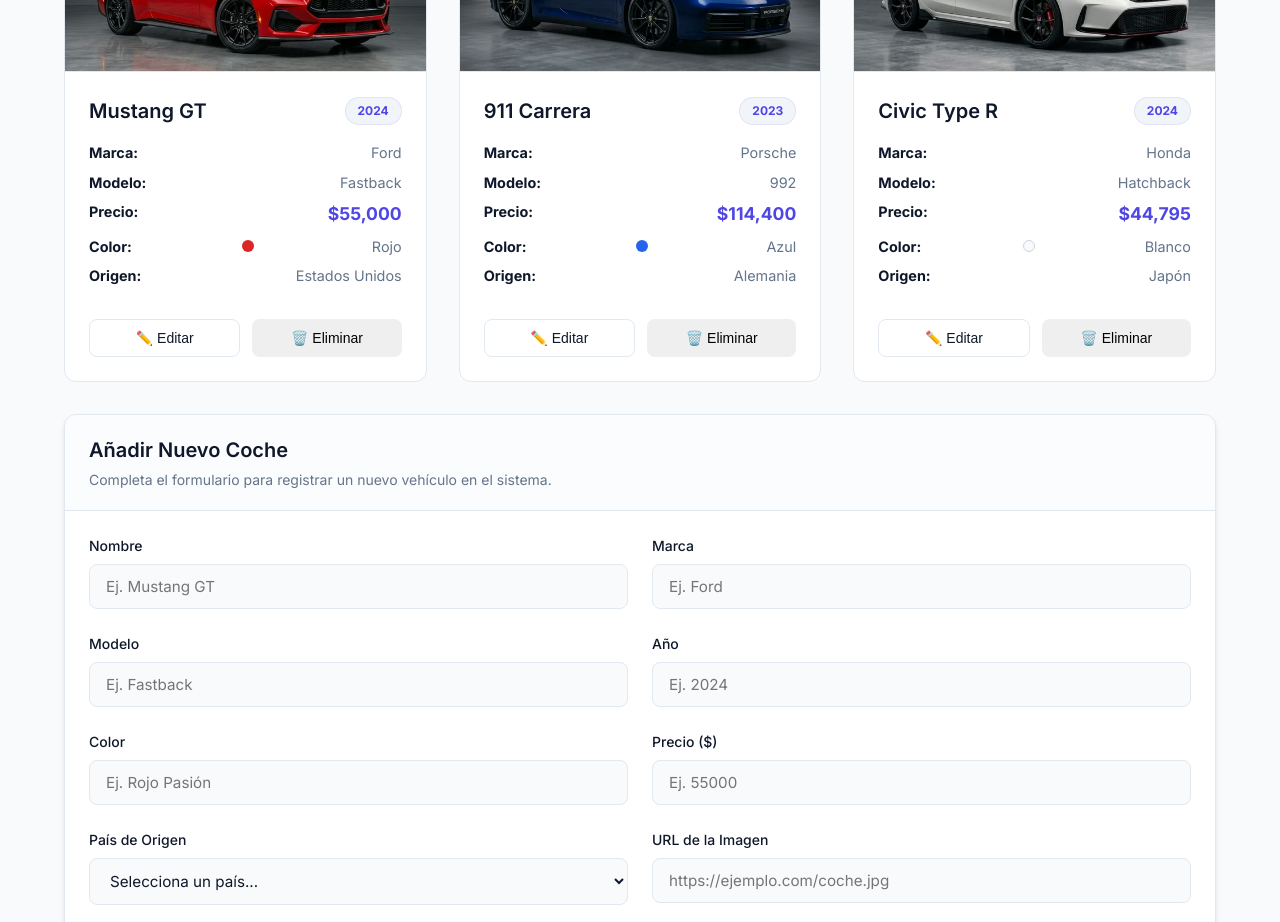
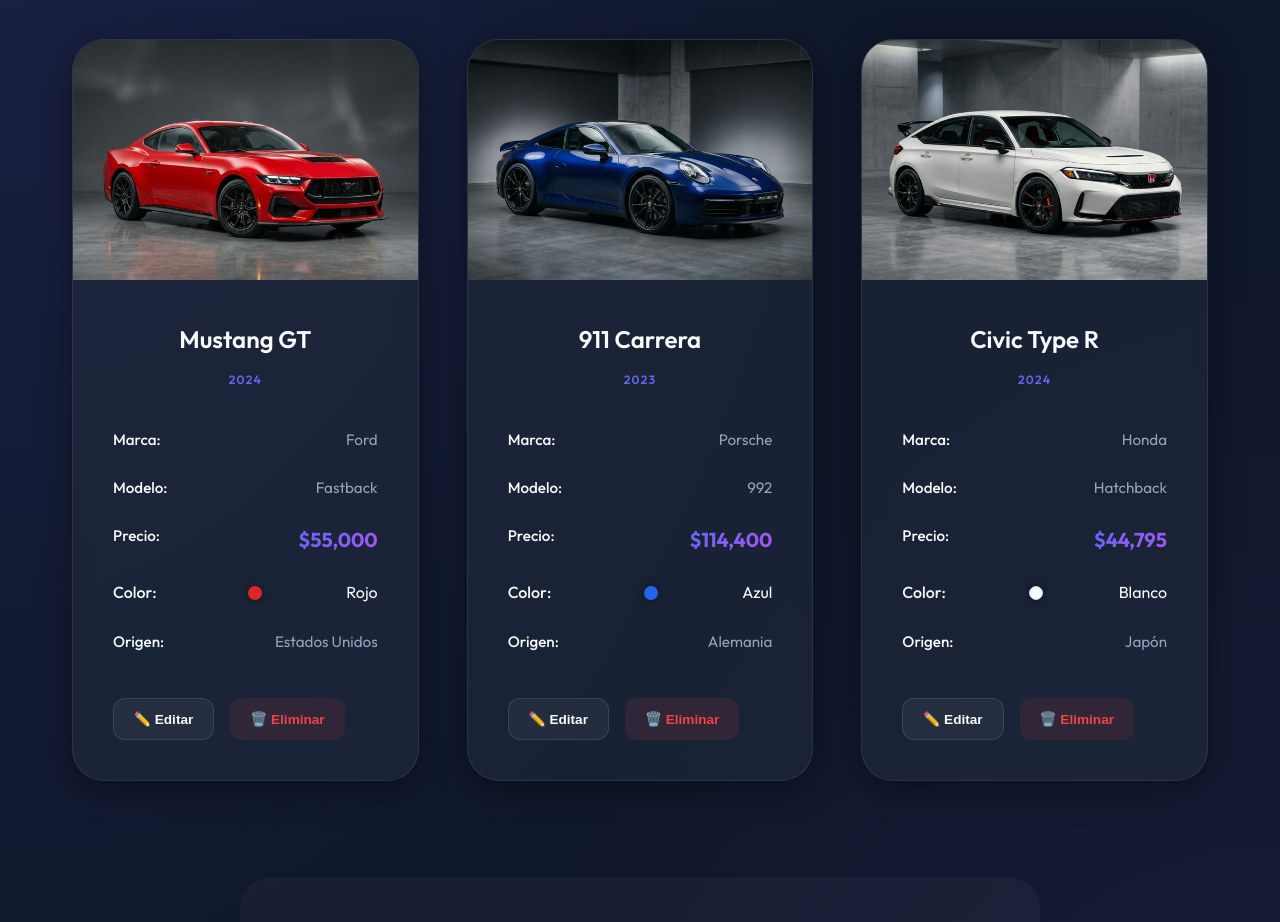
Before and after one commit to pablomolero2007-ops/tarea-de-aplicacion-web-, a plain HTML site: page index.html in a window 1280 px wide. Shown: the part 389-1311 px from the top of the page. Drawn offline with Linux system fonts and the light colour scheme.

Commit message:
prueba4.2

```diff
--- a/index.html
+++ b/index.html
@@ -6,7 +6,7 @@
     <meta name="description" content="Catálogo de coches modernos con listado y formulario para añadir nuevos vehículos">
     <title>Catálogo de Coches</title>
     <link rel="stylesheet" href="styles.css">
-    <link href="https://fonts.googleapis.com/css2?family=Inter:wght@400;500;600;700&display=swap" rel="stylesheet">
+    <link href="https://fonts.googleapis.com/css2?family=Outfit:wght@300;400;500;600;700&family=Inter:wght@400;500;600&display=swap" rel="stylesheet">
 </head>
 <body>
     <nav class="navbar">
@@ -116,9 +116,9 @@
 
         <!-- Section: Formulario -->
         <section id="nuevo" class="card mt-8">
-            <div class="card-header">
+            <div class="section-header">
                 <h3>Añadir Nuevo Coche</h3>
-                <p>Completa el formulario para registrar un nuevo vehículo en el sistema.</p>
+                <p>Completa el registro para añadir un vehículo de alta gama al sistema.</p>
             </div>
             <form class="car-form">
                 <div class="form-grid">
--- a/styles.css
+++ b/styles.css
@@ -1,28 +1,25 @@
-/* Resets & Variables */
+/* Design System & Variables */
 :root {
-    --primary-color: #4f46e5;     /* Indigo 600 */
-    --primary-hover: #4338ca;     /* Indigo 700 */
-    --secondary-color: #64748b;   /* Slate 500 */
-    --secondary-hover: #f1f5f9;   /* Slate 100 */
-    --danger-color: #ef4444;      /* Red 500 */
-    --danger-hover: #fee2e2;      /* Red 100 */
+    --primary-color: #6366f1;     /* Indigo 500 */
+    --primary-gradient: linear-gradient(135deg, #6366f1 0%, #a855f7 100%);
+    --bg-color: #0f172a;          /* Slate 900 */
+    --card-bg: rgba(30, 41, 59, 0.7); /* Slate 800 with transparency */
+    --surface-bg: rgba(255, 255, 255, 0.03);
 
-    --bg-color: #f8fafc;          /* Slate 50 */
-    --card-bg: #ffffff;
+    --text-main: #f8fafc;         /* Slate 50 */
+    --text-muted: #94a3b8;        /* Slate 400 */
 
-    --text-main: #0f172a;         /* Slate 900 */
-    --text-muted: #64748b;        /* Slate 500 */
+    --border-color: rgba(255, 255, 255, 0.1);
+    --glass-border: rgba(255, 255, 255, 0.08);
 
-    --border-color: #e2e8f0;      /* Slate 200 */
+    --shadow-soft: 0 8px 32px 0 rgba(0, 0, 0, 0.37);
+    --shadow-inner: inset 0 1px 1px 0 rgba(255, 255, 255, 0.05);
 
-    --shadow-sm: 0 1px 2px 0 rgba(0, 0, 0, 0.05);
-    --shadow-md: 0 4px 6px -1px rgba(0, 0, 0, 0.1), 0 2px 4px -1px rgba(0, 0, 0, 0.06);
-    --shadow-lg: 0 10px 15px -3px rgba(0, 0, 0, 0.1), 0 4px 6px -2px rgba(0, 0, 0, 0.05);
+    --radius-md: 12px;
+    --radius-lg: 24px;
+    --radius-xl: 32px;
 
-    --radius-md: 0.5rem;
-    --radius-lg: 0.75rem;
-
-    --transition: all 0.3s ease;
+    --transition: all 0.4s cubic-bezier(0.4, 0, 0.2, 1);
 }
 
 * {
@@ -32,154 +29,137 @@
 }
 
 body {
-    font-family: 'Inter', -apple-system, BlinkMacSystemFont, "Segoe UI", Roboto, Helvetica, Arial, sans-serif;
+    font-family: 'Outfit', 'Inter', sans-serif;
     background-color: var(--bg-color);
+    background-image:
+        radial-gradient(at 0% 0%, rgba(99, 102, 241, 0.15) 0px, transparent 50%),
+        radial-gradient(at 100% 100%, rgba(168, 85, 247, 0.1) 0px, transparent 50%);
     color: var(--text-main);
-    line-height: 1.5;
+    line-height: 1.6;
+    min-height: 100vh;
     -webkit-font-smoothing: antialiased;
-}
-
-/* Typography */
-h1, h2, h3 {
-    font-weight: 600;
 }
 
 /* Navbar */
 .navbar {
-    background: rgba(255, 255, 255, 0.8);
-    backdrop-filter: blur(12px);
-    -webkit-backdrop-filter: blur(12px);
+    background: rgba(15, 23, 42, 0.8);
+    backdrop-filter: blur(20px);
+    -webkit-backdrop-filter: blur(20px);
     border-bottom: 1px solid var(--border-color);
     position: sticky;
     top: 0;
-    z-index: 50;
-    box-shadow: var(--shadow-sm);
+    z-index: 100;
 }
 
 .nav-content {
     max-width: 1200px;
     margin: 0 auto;
-    padding: 1rem 1.5rem;
+    padding: 1.25rem 2rem;
     display: flex;
     justify-content: space-between;
     align-items: center;
 }
 
 .logo {
-    font-size: 1.25rem;
+    font-size: 1.5rem;
     font-weight: 700;
-    color: var(--primary-color);
-    letter-spacing: -0.025em;
-    background: linear-gradient(135deg, var(--primary-color), #8b5cf6);
+    background: var(--primary-gradient);
+    background-clip: text;
     -webkit-background-clip: text;
     -webkit-text-fill-color: transparent;
+    letter-spacing: -0.05em;
 }
 
 .nav-links {
     list-style: none;
     display: flex;
-    gap: 1.5rem;
+    gap: 2rem;
 }
 
 .nav-links a {
     text-decoration: none;
     color: var(--text-muted);
     font-weight: 500;
-    font-size: 0.95rem;
     transition: var(--transition);
-    padding: 0.5rem 0.75rem;
-    border-radius: var(--radius-md);
+    font-size: 0.9rem;
+    letter-spacing: 0.05em;
+    text-transform: uppercase;
 }
 
 .nav-links a:hover, .nav-links a.active {
-    color: var(--primary-color);
-    background-color: var(--secondary-hover);
+    color: var(--text-main);
 }
 
-/* Layout Container */
+/* Container */
 .container {
     max-width: 1200px;
     margin: 0 auto;
-    padding: 2rem 1.5rem;
+    padding: 4rem 2rem;
 }
 
-.mt-8 {
-    margin-top: 2rem;
-}
-
-/* Dashboard Header */
 .dashboard-header {
-    margin-bottom: 2rem;
+    margin-bottom: 4rem;
+    text-align: center;
 }
 
 .dashboard-header h2 {
-    font-size: 1.875rem;
-    color: var(--text-main);
+    font-size: 3rem;
+    font-weight: 700;
+    letter-spacing: -0.02em;
+    margin-bottom: 1rem;
 }
 
 .dashboard-header p {
     color: var(--text-muted);
-    margin-top: 0.25rem;
+    font-size: 1.1rem;
+    font-weight: 300;
 }
 
-/* Cards */
-.card {
-    background-color: var(--card-bg);
-    border-radius: var(--radius-lg);
-    box-shadow: var(--shadow-md);
-    border: 1px solid var(--border-color);
-    overflow: hidden;
-    transition: var(--transition);
+/* Sections */
+.list-section, .card {
+    margin-bottom: 6rem;
 }
 
-.card:hover {
-    box-shadow: var(--shadow-lg);
+.section-header {
+    text-align: center;
+    margin-bottom: 3rem;
 }
 
-.card-header {
-    padding: 1.25rem 1.5rem;
-    border-bottom: 1px solid var(--border-color);
-    background-color: rgba(248, 250, 252, 0.5);
+.section-header h3 {
+    font-size: 2rem;
+    font-weight: 600;
 }
 
-.card-header h3 {
-    font-size: 1.25rem;
-}
-
-.card-header p {
-    font-size: 0.875rem;
-    color: var(--text-muted);
-    margin-top: 0.25rem;
-}
-
-/* Table */
+/* Car Cards */
 .car-grid {
     display: grid;
-    grid-template-columns: repeat(auto-fill, minmax(300px, 1fr));
-    gap: 2rem;
-    margin-top: 1.5rem;
+    grid-template-columns: repeat(auto-fill, minmax(340px, 1fr));
+    gap: 3rem;
 }
 
 .car-card {
     background: var(--card-bg);
-    border-radius: var(--radius-lg);
-    border: 1px solid var(--border-color);
+    backdrop-filter: blur(10px);
+    -webkit-backdrop-filter: blur(10px);
+    border: 1px solid var(--glass-border);
+    border-radius: var(--radius-xl);
     overflow: hidden;
     transition: var(--transition);
+    box-shadow: var(--shadow-soft), var(--shadow-inner);
     display: flex;
     flex-direction: column;
 }
 
 .car-card:hover {
-    transform: translateY(-5px);
-    box-shadow: var(--shadow-lg);
+    transform: translateY(-10px) scale(1.02);
+    border-color: rgba(99, 102, 241, 0.3);
 }
 
 .car-card-img {
     width: 100%;
-    height: 200px;
+    height: 240px;
     overflow: hidden;
-    border-bottom: 1px solid var(--border-color);
+    position: relative;
 }
 
 .car-card-img img {
@@ -190,221 +170,214 @@ h1, h2, h3 {
 }
 
 .car-card:hover .car-card-img img {
-    transform: scale(1.05);
+    transform: scale(1.1);
 }
 
 .car-card-content {
-    padding: 1.5rem;
-    flex-grow: 1;
-    display: flex;
-    flex-direction: column;
+    padding: 2.5rem;
+    text-align: center;
 }
 
 .car-card-header {
-    display: flex;
-    justify-content: space-between;
-    align-items: center;
-    margin-bottom: 1rem;
+    margin-bottom: 1.5rem;
 }
 
 .car-card-header h4 {
-    font-size: 1.25rem;
-    color: var(--text-main);
+    font-size: 1.5rem;
     font-weight: 600;
+    margin-bottom: 0.5rem;
 }
 
 .car-tag {
-    background: var(--secondary-hover);
+    font-size: 0.75rem;
+    font-weight: 600;
     color: var(--primary-color);
-    font-size: 0.75rem;
-    font-weight: 700;
-    padding: 0.25rem 0.75rem;
-    border-radius: 20px;
-    border: 1px solid rgba(79, 70, 229, 0.1);
+    text-transform: uppercase;
+    letter-spacing: 0.1em;
 }
 
 .car-info {
-    margin-bottom: 1.5rem;
-    font-size: 0.9rem;
-    color: var(--text-muted);
+    margin-bottom: 2rem;
 }
 
 .car-info p {
-    margin-bottom: 0.5rem;
     display: flex;
     justify-content: space-between;
+    padding: 0.75rem 0;
+    border-bottom: 1px border var(--border-color);
+    font-size: 0.95rem;
+    color: var(--text-muted);
 }
 
 .car-info strong {
     color: var(--text-main);
+    font-weight: 500;
 }
 
 .price {
+    font-size: 1.25rem;
     font-weight: 700;
-    color: var(--primary-color);
-    font-size: 1.1rem;
+    color: #fff;
+    background: var(--primary-gradient);
+    background-clip: text;
+    -webkit-background-clip: text;
+    -webkit-text-fill-color: transparent;
 }
 
 .color-info {
     display: flex;
     justify-content: space-between;
     align-items: center;
-    margin-bottom: 0.5rem;
-}
-
-.car-card-actions {
-    margin-top: auto;
-    display: flex;
-    gap: 0.75rem;
-}
-
-.btn-sm {
-    padding: 0.5rem 0.75rem;
-    font-size: 0.8rem;
-    flex: 1;
-}
-
-/* Section Header */
-.section-header {
-    margin-bottom: 1.5rem;
-}
-
-.section-header h3 {
-    font-size: 1.5rem;
-    color: var(--text-main);
-    position: relative;
-    display: inline-block;
-}
-
-.section-header h3::after {
-    content: '';
-    position: absolute;
-    bottom: -5px;
-    left: 0;
-    width: 40px;
-    height: 3px;
-    background: var(--primary-color);
-    border-radius: 2px;
+    padding: 0.75rem 0;
 }
 
 .color-badge {
     display: inline-block;
-    width: 12px;
-    height: 12px;
+    width: 14px;
+    height: 14px;
     border-radius: 50%;
-    margin-right: 0.5rem;
-    vertical-align: middle;
+    margin-left: 0.5rem;
+    box-shadow: 0 0 10px rgba(0,0,0,0.5);
+}
+
+.car-card-actions {
+    display: flex;
+    gap: 1rem;
+    margin-top: 1rem;
 }
 
 /* Form Styles */
+.card.mt-8 {
+    background: var(--surface-bg);
+    border-radius: var(--radius-xl);
+    padding: 3rem;
+    max-width: 800px;
+    margin: 0 auto;
+}
+
 .car-form {
-    padding: 1.5rem;
+    display: grid;
+    gap: 2.5rem;
+}
+
+.form-actions {
+    display: flex;
+    justify-content: flex-end;
+    gap: 1.5rem;
+    margin-top: 1rem;
+    padding-top: 2rem;
+    border-top: 1px solid var(--border-color);
 }
 
 .form-grid {
     display: grid;
-    grid-template-columns: repeat(1, 1fr);
-    gap: 1.5rem;
+    grid-template-columns: repeat(2, 1fr);
+    gap: 2rem;
 }
 
-@media (min-width: 768px) {
+@media (max-width: 768px) {
     .form-grid {
-        grid-template-columns: repeat(2, 1fr);
+        grid-template-columns: 1fr;
     }
 }
 
 .form-group {
     display: flex;
     flex-direction: column;
-}
-
-.form-group.full-width {
-    grid-column: 1 / -1;
+    gap: 0.75rem;
 }
 
 .form-group label {
-    font-size: 0.875rem;
+    font-size: 0.85rem;
     font-weight: 500;
-    margin-bottom: 0.5rem;
-    color: var(--text-main);
+    color: var(--text-muted);
+    text-transform: uppercase;
+    letter-spacing: 0.05em;
 }
 
-.form-group input,
-.form-group select {
-    padding: 0.75rem 1rem;
+.form-group input, .form-group select {
+    background: rgba(255, 255, 255, 0.05);
     border: 1px solid var(--border-color);
+    padding: 1rem 1.5rem;
     border-radius: var(--radius-md);
-    background-color: var(--bg-color);
-    color: var(--text-main);
-    font-size: 0.95rem;
+    color: #fff;
     font-family: inherit;
+    font-size: 1rem;
     transition: var(--transition);
 }
 
-.form-group input:focus,
-.form-group select:focus {
+.form-group input:focus, .form-group select:focus {
     outline: none;
+    background: rgba(255, 255, 255, 0.08);
     border-color: var(--primary-color);
-    box-shadow: 0 0 0 3px rgba(79, 70, 229, 0.1);
-    background-color: #fff;
+    box-shadow: 0 0 0 4px rgba(99, 102, 241, 0.15);
 }
 
 /* Buttons */
-.form-actions {
-    margin-top: 2rem;
+.btn {
+    padding: 1rem 2rem;
+    border-radius: var(--radius-md);
+    font-weight: 600;
+    font-size: 0.95rem;
+    cursor: pointer;
+    transition: var(--transition);
+    border: none;
     display: flex;
-    justify-content: flex-end;
-    gap: 1rem;
-    padding-top: 1.5rem;
-    border-top: 1px solid var(--border-color);
-}
-
-.btn {
-    display: inline-flex;
     align-items: center;
     justify-content: center;
-    padding: 0.625rem 1.25rem;
-    font-weight: 500;
-    font-size: 0.875rem;
-    border-radius: var(--radius-md);
-    border: none;
-    cursor: pointer;
-    transition: var(--transition);
 }
 
 .btn-primary {
-    background-color: var(--primary-color);
+    background: var(--primary-gradient);
     color: white;
+    box-shadow: 0 10px 20px -5px rgba(99, 102, 241, 0.4);
 }
 
 .btn-primary:hover {
-    background-color: var(--primary-hover);
-    transform: translateY(-1px);
-    box-shadow: 0 4px 6px -1px rgba(79, 70, 229, 0.4);
+    transform: translateY(-2px);
+    box-shadow: 0 15px 25px -5px rgba(99, 102, 241, 0.5);
 }
 
 .btn-secondary {
-    background-color: white;
-    color: var(--text-main);
+    background: rgba(255, 255, 255, 0.05);
+    color: #f8fafc;
     border: 1px solid var(--border-color);
 }
 
 .btn-secondary:hover {
-    background-color: var(--secondary-hover);
+    background: rgba(255, 255, 255, 0.1);
 }
 
-.btn-icon {
-    padding: 0.5rem;
-    background: transparent;
-    font-size: 1rem;
-    border-radius: var(--radius-md);
-}
-
-.btn-icon:hover {
-    background-color: var(--secondary-hover);
+.btn-danger {
+    background: rgba(239, 68, 68, 0.1);
+    color: #ef4444;
 }
 
 .btn-danger:hover {
-    color: var(--danger-color);
-    background-color: var(--danger-hover);
+    background: rgba(239, 68, 68, 0.2);
 }
+
+.btn-sm {
+    padding: 0.75rem 1.25rem;
+    font-size: 0.85rem;
+}
+
+/* Animations */
+@keyframes fadeInUp {
+    from {
+        opacity: 0;
+        transform: translateY(20px);
+    }
+    to {
+        opacity: 1;
+        transform: translateY(0);
+    }
+}
+
+.car-card {
+    animation: fadeInUp 0.8s ease-out forwards;
+}
+
+.car-card:nth-child(1) { animation-delay: 0.1s; }
+.car-card:nth-child(2) { animation-delay: 0.2s; }
+.car-card:nth-child(3) { animation-delay: 0.3s; }
```
Also changed, not shown: 1 other file.
